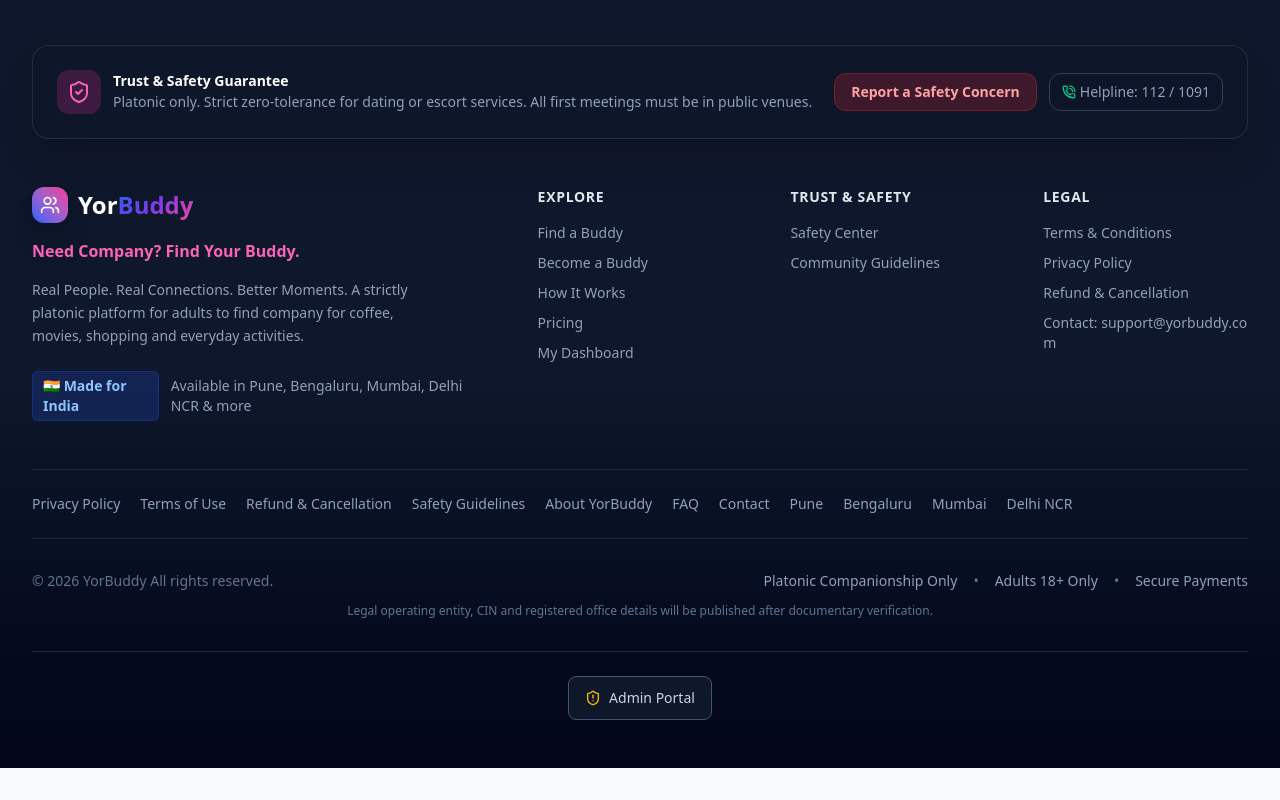
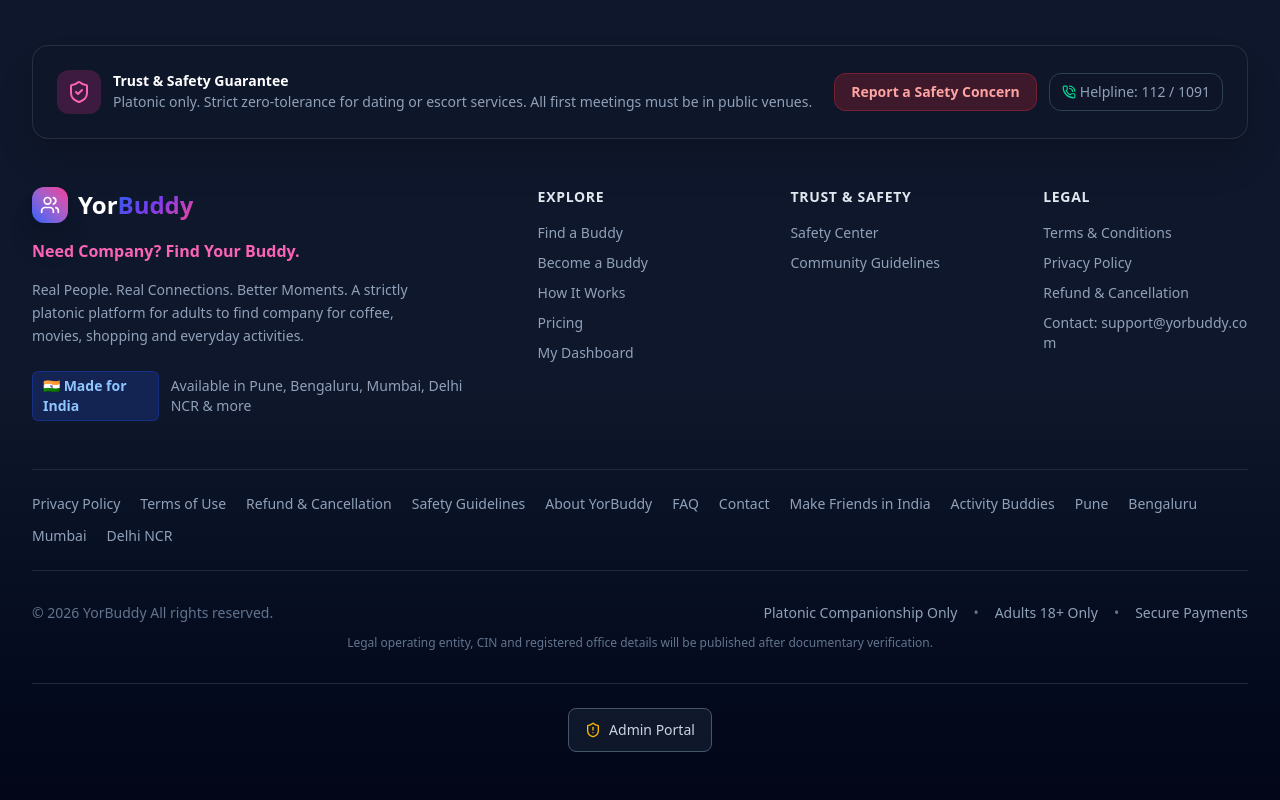
Before and after one commit to somnathbdg/Yorbuddy, a React (Vite) app: page / in a window 1280 px wide. Shown: the part 8198-8998 px from the top of the page. Before the commit the page ends 8966 px from the top, so only its background shows below. Built offline with nearby package versions, Linux system fonts and the light colour scheme; no server answers.

Commit message:
SEO: add crawlable India landing page links

```diff
--- a/src/components/layout/Footer.tsx
+++ b/src/components/layout/Footer.tsx
@@ -192,7 +192,7 @@ export const Footer: React.FC = () => {
         </div>
 
         {/* Crawlable public policy and city links */}
-        <nav aria-label="Legal, support and city pages" className="py-6 border-b border-slate-800 flex flex-wrap gap-x-5 gap-y-3 text-sm text-slate-400">
+        <nav aria-label="Explore, legal, support and city pages" className="py-6 border-b border-slate-800 flex flex-wrap gap-x-5 gap-y-3 text-sm text-slate-400">
           <a className={linkClass} href="/privacy">Privacy Policy</a>
           <a className={linkClass} href="/terms">Terms of Use</a>
           <a className={linkClass} href="/refund">Refund &amp; Cancellation</a>
@@ -200,6 +200,8 @@ export const Footer: React.FC = () => {
           <a className={linkClass} href="/about">About YorBuddy</a>
           <a className={linkClass} href="/faq">FAQ</a>
           <a className={linkClass} href="/contact">Contact</a>
+          <a className={linkClass} href="/make-friends-in-india">Make Friends in India</a>
+          <a className={linkClass} href="/activity-buddy">Activity Buddies</a>
           <a className={linkClass} href="/pune">Pune</a>
           <a className={linkClass} href="/bengaluru">Bengaluru</a>
           <a className={linkClass} href="/mumbai">Mumbai</a>
```
